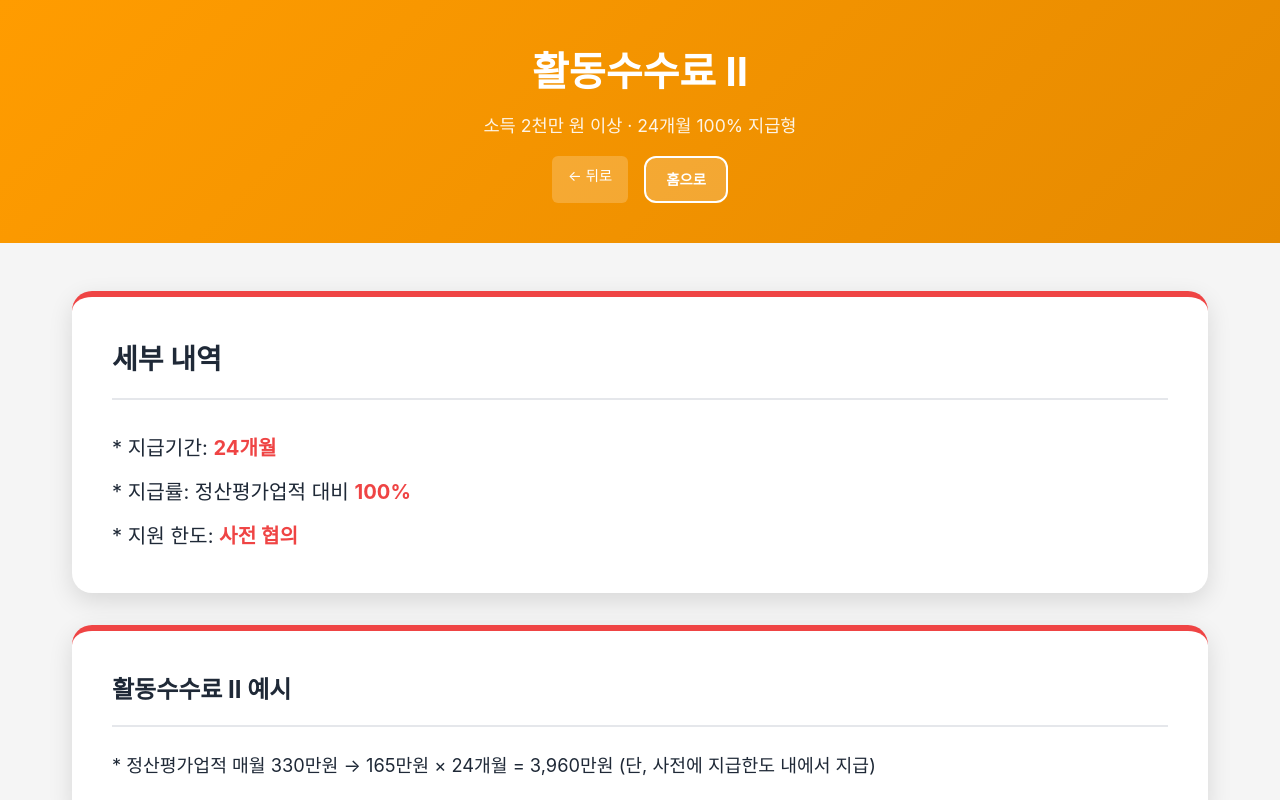
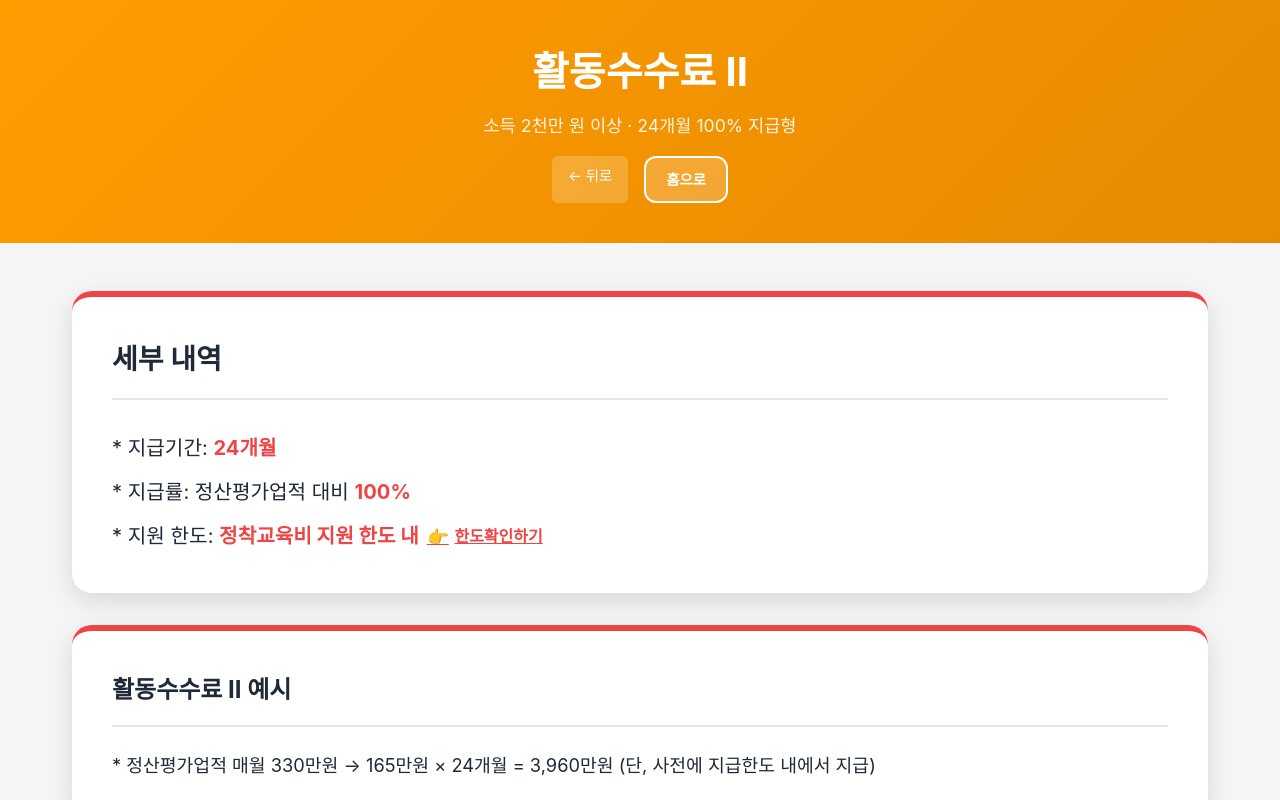
Before and after one commit to kim01033226699-lgtm/goodrich-info-a, a React (Vite) app: page /goodrich-info-a/activity-fee/1 in a window 1280 px wide. Shown: the top 800 px of the page. Built offline with nearby package versions, Linux system fonts and the light colour scheme; no server answers.

Commit message:
활동수수료 문구 일부 수정

```diff
--- a/src/pages/ActivityFeeDetailPage.css
+++ b/src/pages/ActivityFeeDetailPage.css
@@ -121,6 +121,30 @@
 
 .detail-card-type2 .detail-info .highlight {
   color: #ef4444;
+}
+
+.detail-link {
+  display: inline-flex;
+  align-items: center;
+  gap: 0.35rem;
+  margin-left: 0.5rem;
+  font-size: 1rem;
+  color: #3b82f6;
+  font-weight: 600;
+  text-decoration: underline;
+}
+
+.detail-card-type2 .detail-link {
+  color: #ef4444;
+}
+
+.detail-link:hover {
+  opacity: 0.85;
+}
+
+.detail-link-icon {
+  font-size: 1.1rem;
+  line-height: 1;
 }
 
 /* Example Card - 별도 카드 */
--- a/src/pages/ActivityFeeDetailPage.jsx
+++ b/src/pages/ActivityFeeDetailPage.jsx
@@ -35,7 +35,18 @@ function ActivityFeeDetailPage() {
               <div className="detail-info">
                 <p>* 지급기간: <span className="highlight">{isType1 ? '12개월' : '24개월'}</span></p>
                 <p>* 지급률: 정산평가업적 대비 <span className="highlight">{isType1 ? '50%' : '100%'}</span></p>
-                <p>* {isType1 ? '총 지원한도' : '지원 한도'}: <span className="highlight">{isType1 ? '2,000만원' : '사전 협의'}</span></p>
+                <p>
+                  * {isType1 ? '총 지원한도' : '지원 한도'}:{' '}
+                  <span className="highlight">
+                    {isType1 ? '2,000만원' : '정착교육비 지원 한도 내'}
+                  </span>
+                  {!isType1 && (
+                    <Link to="/settlement-education" className="detail-link">
+                      <span className="detail-link-icon" aria-hidden="true">👉</span>
+                      한도확인하기
+                    </Link>
+                  )}
+                </p>
               </div>
             </div>
           </div>
```
